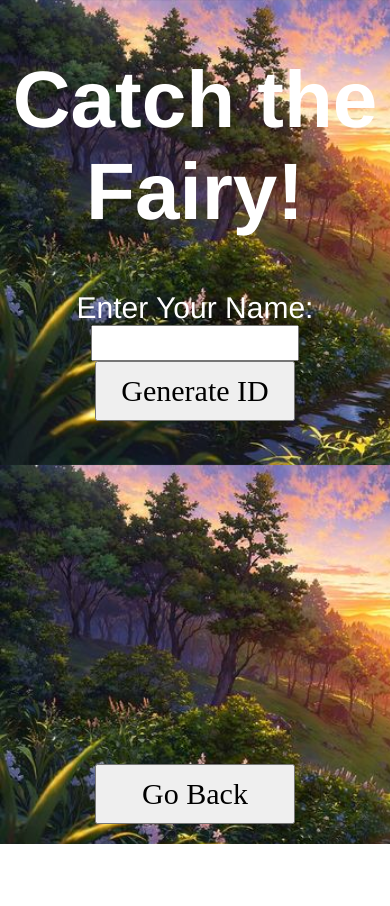
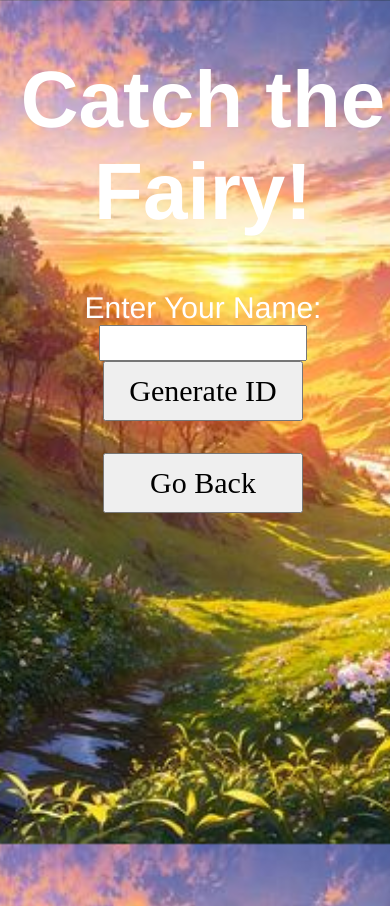
Before and after one commit to fahyada/comp-eng-ess-final-project, a website: page frontend/public/index.html in a window 390 px wide. Both pictures are taken after a click on the button "Get ID". Before the commit the page ends 844 px from the top, so only its background shows below. Drawn offline with Linux system fonts and the light colour scheme.

Commit message:
responsive background

```diff
--- a/frontend/public/game.js
+++ b/frontend/public/game.js
@@ -11,7 +11,7 @@ function generateId() {
             return;
         }
 
-    //let playerId = Math.floor(Math.random() * 1000000); // Generate a random ID between 0 and 999999
+    let playerId = Math.floor(Math.random() * 1000000); // Generate a random ID between 0 and 999999
     document.getElementById("playerId").value = playerId; // Set the generated ID to the playerId input field
     document.getElementById("generatedIdDisplay").innerText = "Your ID: " + playerId; // Display the generated ID to the user
     document.getElementById("gameplayStart").style.display = "block"; // Display the "Start Game" button
--- a/frontend/public/index.html
+++ b/frontend/public/index.html
@@ -31,7 +31,7 @@
             <div id="generatedIdDisplay" style="font-size: 25px; color: white;"></div> <!-- Display the generated ID here -->
             <br>
             <button id="gameplayStart" style="display: none; margin: 0 auto;" onclick="startGame()" class="large-button">Start Game</button>
-            <button onclick="showLanding()" class="large-button" style="position: fixed; bottom: 20px; left: 50%; transform: translateX(-50%);">Go Back</button>
+            <button onclick="showLanding()" class="large-button">Go Back</button>
         </div>
     </div>
 
--- a/frontend/public/style.css
+++ b/frontend/public/style.css
@@ -1,8 +1,11 @@
 body {
     font-family: Papyrus, Helvetica, sans-serif;
     text-align: center;
-    background: url("./landscape-bg.jpeg");
+    background: url("./landscape-bg.jpeg") no-repeat center center fixed;
     background-size: cover;
+    width: 100%;
+    height: 100vh;
+
 }
 
 #board {
@@ -61,3 +64,16 @@ body {
 #score {
     font-size: 30ßpx;
 }
+
+@media only screen and (max-width: 600px) {
+    /* CSS styles for small screens */
+    .container {
+        width: 100%;
+    }
+    .sidebar {
+        display: none; /* Hide sidebar on small screens */
+    }
+    body {
+        font-size: 14px; /* Example of smaller font size for phones */
+    }
+}
```
